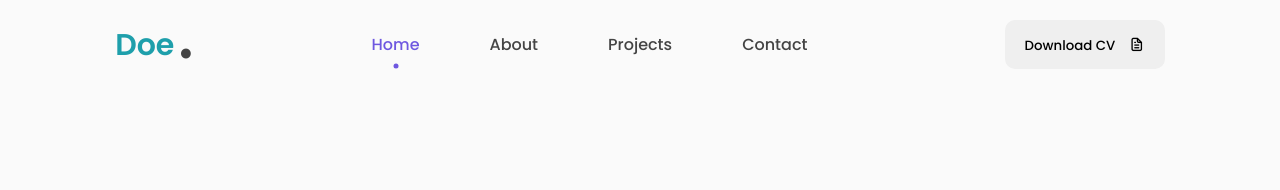
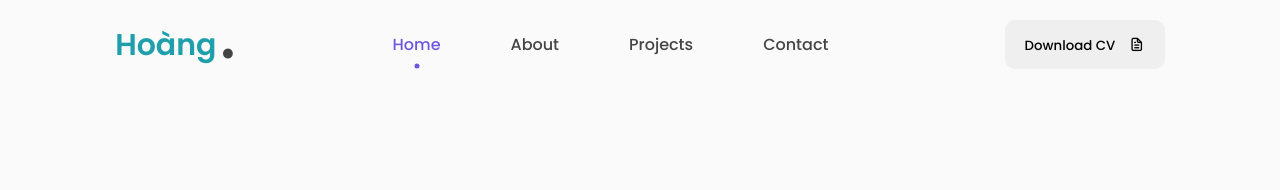
Before and after one commit to nthoangDev/DemoGit, a plain HTML site: page Index.html in a window 1280 px wide. Shown: the top 190 px of the page. Drawn offline with nearby package versions, Linux system fonts and the light colour scheme.

Commit message:
Thay đổi tên webstie trên file index.html

```diff
--- a/Index.html
+++ b/Index.html
@@ -17,7 +17,7 @@
         <!-- --------------- HEADER --------------- -->
         <nav id="header">
             <div class="nav-logo">
-                <p class="nav-name">Doe</p>
+                <p class="nav-name">Hoàng</p>
                 <span>.</span>
             </div>
             <div class="nav-menu" id="myNavMenu">
```
